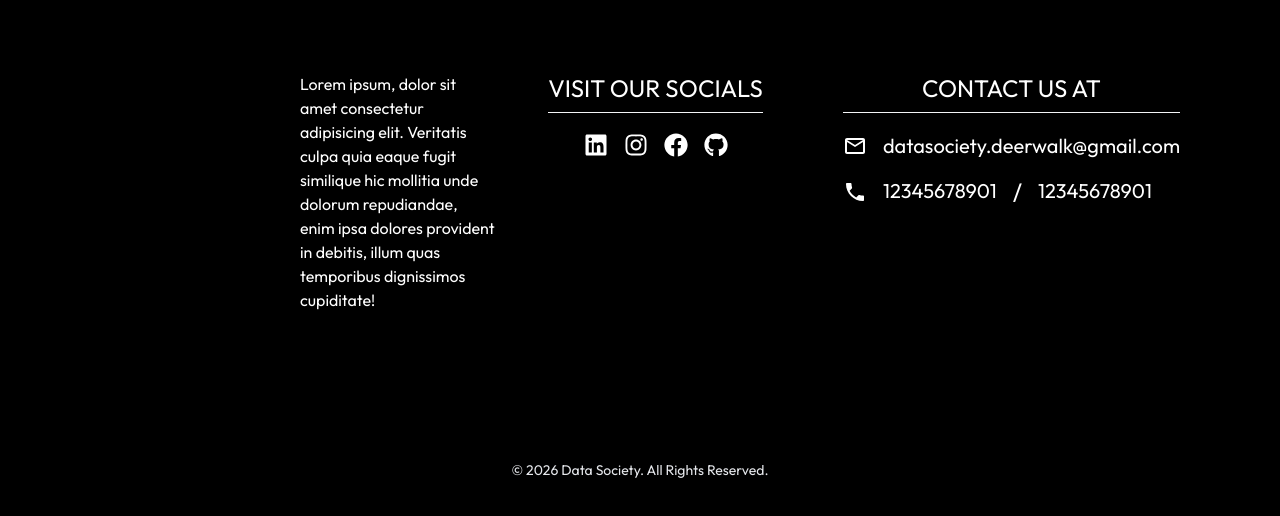
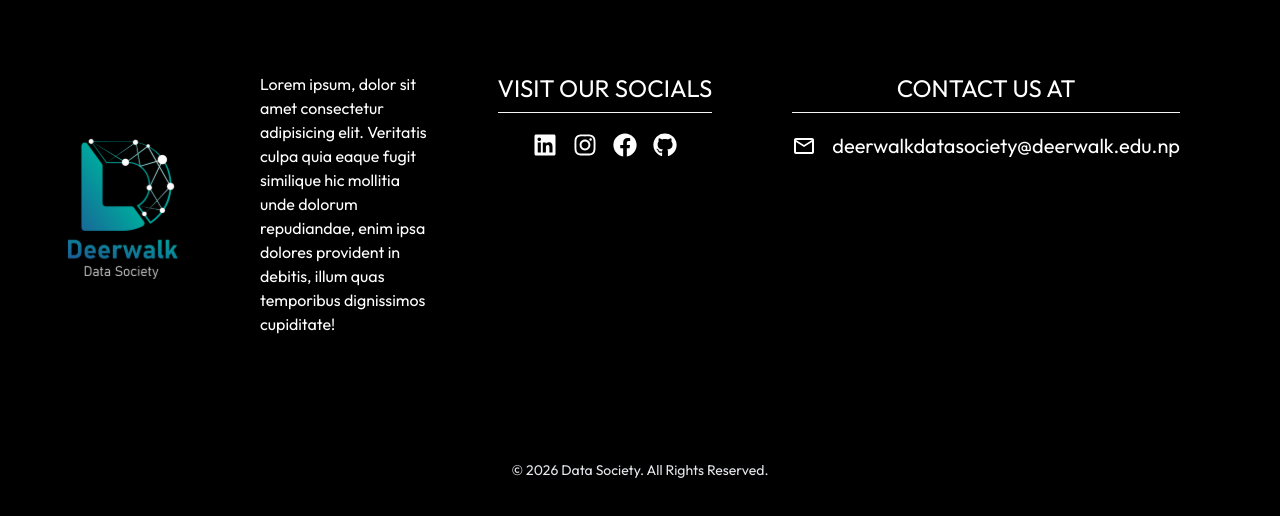
Before and after one commit to dwit-data-society/dwit-data-society.github.io, a Next.js app in the folder front-end/: page / in a window 1280 px wide. Shown: the top 516 px of the page. Built offline with nearby package versions, Linux system fonts and the light colour scheme.

Commit message:
feat: removed phone number section and updated mail

```diff
--- a/front-end/src/components/Footer.tsx
+++ b/front-end/src/components/Footer.tsx
@@ -84,9 +84,8 @@ const Footer = () => {
     <>
       <footer className="w-full h-auto xl:h-124 xl:absolute flex flex-col xl:flex-row items-center xl:items-start pt-10 gap-8 xl:gap-0 px-4 sm:px-6 xl:px-0 overflow-x-hidden">
           <div className="flex flex-col sm:flex-row gap-5 sm:gap-10 items-center pl-0 xl:pl-15 pt-8 text-center sm:text-left w-full sm:w-auto">
-              <div className="w-32 sm:w-50 shrink-0"><img src="/next.svg" alt="" /></div>
-              <div className="leading-7 w-full max-w-full sm:w-[70%] xl:w-[40%]" ><p className="text-sm sm:text-base break-words">Lorem ipsum, dolor sit amet consectetur adipisicing elit. Veritatis culpa quia eaque fugit similique hic mollitia unde dolorum repudiandae, enim ipsa dolores provident in debitis, illum quas temporibus dignissimos cupiditate!
-                                                            </p>
+              <div className="w-32 sm:w-30 shrink-0"><img src="/assets/transparent_Logo.svg" alt="" /></div>
+              <div className="leading-7 w-full max-w-full sm:w-[70%] xl:w-[40%] sm:ml-10" ><p className="text-sm sm:text-base break-words">Lorem ipsum, dolor sit amet consectetur adipisicing elit. Veritatis culpa quia eaque fugit similique hic mollitia unde dolorum repudiandae, enim ipsa dolores provident in debitis, illum quas temporibus dignissimos cupiditate!</p>
               </div>
           </div>
 
@@ -114,19 +113,19 @@ const Footer = () => {
               <h2 className="whitespace-nowrap border-b border-gray-100 pb-2  text-lg sm:text-2xl text-center">CONTACT US AT</h2>
             <div className="flex flex-col gap-4 mt-5 text-xl sm:text-2xl justify-center">
               <div className="flex flex-row gap-4 items-center">
-                <MdOutlineMailOutline  className="hover:text-red-400 cursor-pointer shrink-0" />
-                  <a href="mailto:datasociety.deerwalk@gmail.com"className="whitespace-nowrap text-[13px] sm:text-[20px] hover:text-red-400">
-                        datasociety.deerwalk@gmail.com
+                <MdOutlineMailOutline  className="hover:text-[#00c2a8] cursor-pointer shrink-0" />
+                  <a href="mailto:deerwalkdatasociety@deerwalk.edu.np"className="whitespace-nowrap text-[13px] sm:text-[20px] hover:text-[#00c2a8]">
+                        deerwalkdatasociety@deerwalk.edu.np
                   </a>
 
               </div>
-              <div className="flex flex-row gap-4 items-center" >
+              {/* <div className="flex flex-row gap-4 items-center" >
                 <MdPhone className="hover:text-green-500 cursor-pointer shrink-0"/>
-                <a href="tel:"  className="whitespace-nowrap text-[13px] sm:text-[20px] hover:text-green-500">12345678901</a>
+                <a href="tel:+977"  className="whitespace-nowrap text-[13px] sm:text-[20px] hover:text-green-500">12345678901</a>
                 <p>/</p>
-                <a href="tel:"  className="text-[13px] sm:text-[20px] hover:text-green-500">12345678901</a>
+                <a href="tel:+977"  className="text-[13px] sm:text-[20px] hover:text-green-500">121212</a>
 
-              </div>
+              </div> */}
             </div>
 
             </div>
```
